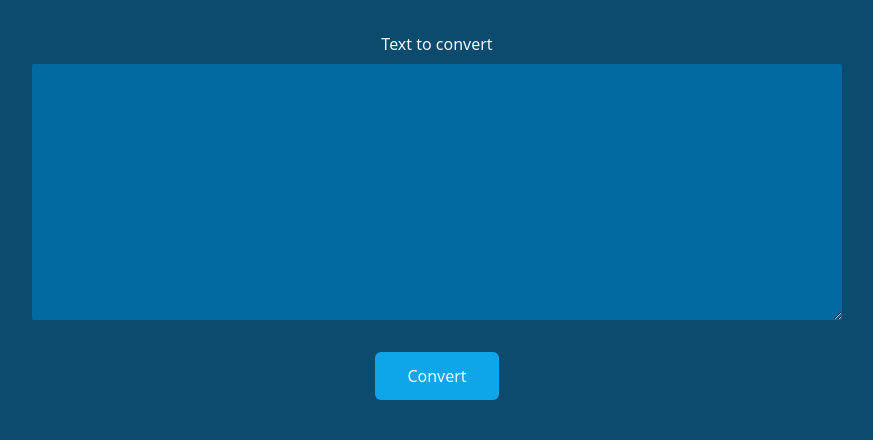
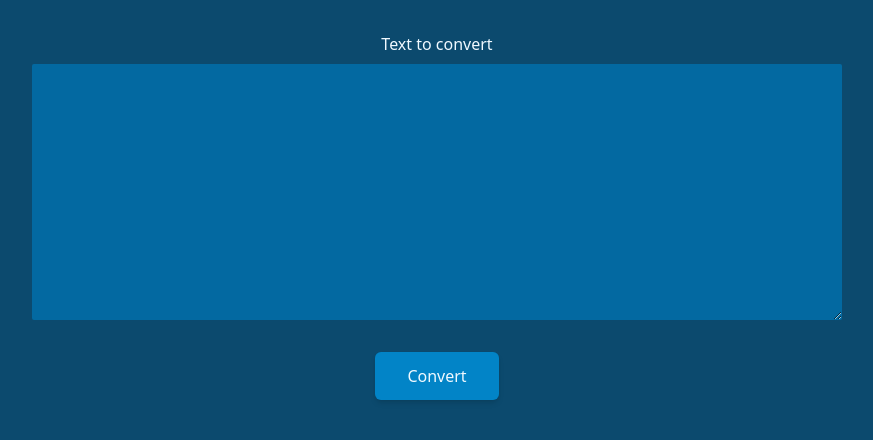
Before and after one commit to miguelcarvalho13/quick-timesheet, a React (Create React App) app: page / in a window 1280 px wide. Shown: the top 440 px of the page, without its empty margins (203-1076 px from the left). Built offline with nearby package versions, Linux system fonts and the light colour scheme.

Commit message:
feat: enhance button style

```diff
--- a/src/App.tsx
+++ b/src/App.tsx
@@ -29,7 +29,7 @@ function App() {
         </textarea>
         <br />
         <input
-          className='active:bg-sky-700 bg-sky-500 cursor-pointer flex-none hover:bg-sky-600 px-8 py-3 rounded-md w-fit'
+          className='active:bg-sky-700 bg-sky-600 cursor-pointer flex-none hover:bg-sky-500 px-8 py-3 rounded-md shadow-md w-fit'
           type='submit'
           value='Convert'
         >
```
